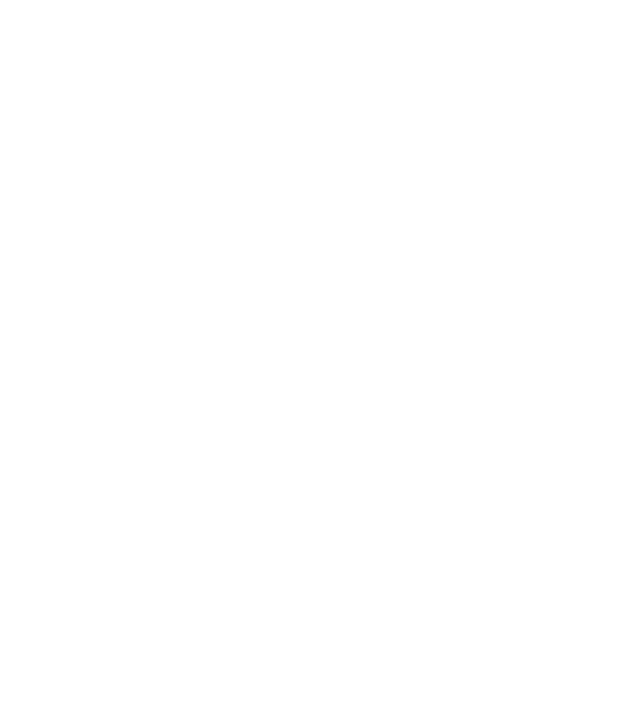
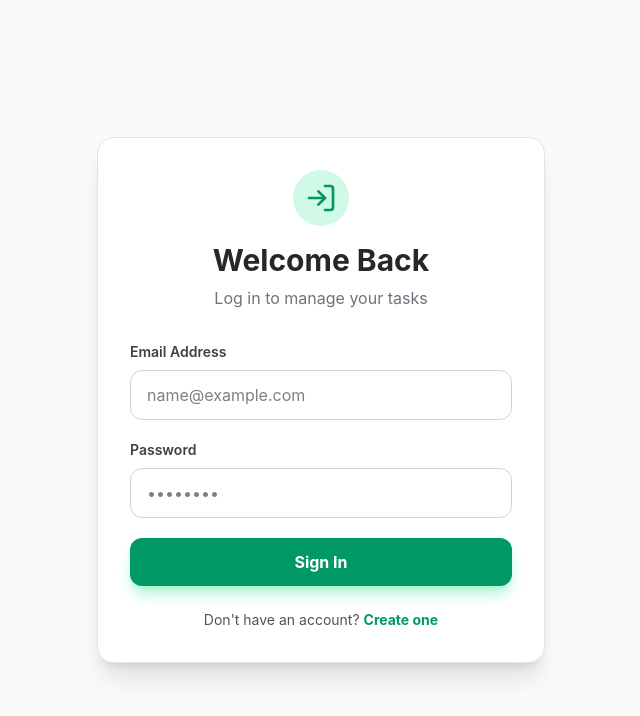
Before and after one commit to Aleem-27/taskmaster, a React (Vite) app in the folder client/: page /login in a window 1280 px wide. Before the commit this address had no page. Shown: the top 716 px of the page, without its empty margins (319-959 px from the left). Built offline with nearby package versions, Linux system fonts and the light colour scheme.

Commit message:
feat(auth): add login page UI

```diff
--- a/client/src/App.jsx
+++ b/client/src/App.jsx
@@ -1,10 +1,13 @@
 import { BrowserRouter, Routes, Route } from 'react-router-dom';
 import Layout from './components/Layout';
+import Login from './pages/Login';
 
 function App() {
   return (
     <BrowserRouter>
       <Routes>
+        <Route path="/login" element={<Login />} />
+
         <Route path="/" element={<Layout />}>
           <Route index element={<div>Dashboard</div>} />
           <Route path="/tasks" element={<div>Tasks</div>} />
--- /dev/null
+++ b/client/src/pages/Login.jsx
@@ -0,0 +1,56 @@
+import { Link } from 'react-router-dom';
+import { LogIn } from 'lucide-react';
+
+const Login = () => {
+  const handleSubmit = (e) => {
+    e.preventDefault();
+    // Backend logic for authentication
+    console.log("Login attempted");
+  }
+
+  return (
+    <div className="min-h-screen flex items-center justify-center bg-zinc-50 px-4">
+      <div className="max-w-md w-full bg-white p-8 rounded-2xl shadow-xl border border-zinc-200">
+        <div className="flex flex-col items-center mb-8">
+          <div className="bg-emerald-100 p-3 rounded-full mb-4">
+            <LogIn className="text-emerald-600" size={32} />
+          </div>
+          <h2 className="text-2xl sm:text-3xl font-bold text-zinc-800">Welcome Back</h2>
+          <p className="text-zinc-500 mt-2">Log in to manage your tasks</p>
+        </div>
+
+        <form onSubmit={handleSubmit} className="space-y-5">
+          <div>
+            <label className="block text-sm font-semibold text-zinc-700 mb-2">Email Address</label>
+            <input
+              type="email"
+              className="w-full px-4 py-3 rounded-xl border border-zinc-300 focus:ring-2 focus:ring-emerald-500 focus:border-emerald-500 outline-none transition-all"
+              placeholder="name@example.com"
+              required
+            />
+          </div>
+          <div>
+            <label className="block text-sm font-semibold text-zinc-700 mb-2">Password</label>
+            <input
+              type="password"
+              className="w-full px-4 py-3 rounded-xl border border-zinc-300 focus:ring-2 focus:ring-emerald-500 focus:border-emerald-500 outline-none transition-all"
+              placeholder="••••••••"
+              required
+            />
+          </div>
+
+          <button className="w-full bg-emerald-600 hover:bg-emerald-700 text-white font-bold py-3 rounded-xl transition-colors shadow-lg shadow-emerald-200">
+            Sign In
+          </button>
+        </form>
+
+        <p className="text-center mt-6 text-zinc-600 text-sm">
+          Don't have an account?{' '}
+          <Link to="/signup" className="text-emerald-600 font-bold hover:underline">Create one</Link>
+        </p>
+      </div>
+    </div>
+  );
+};
+
+export default Login;
```
